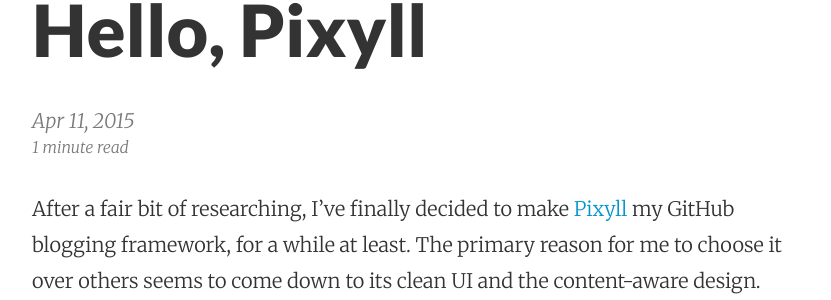
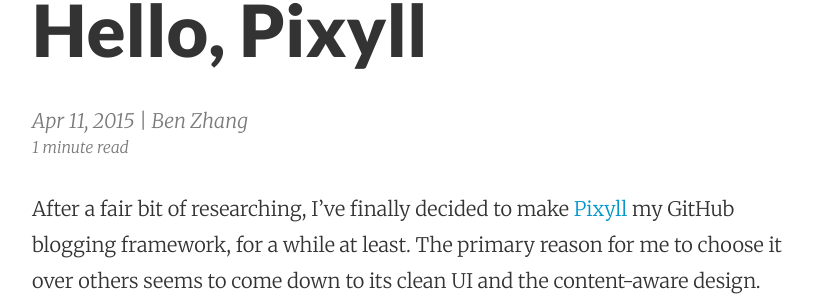
Before and after one commit to ben-z/ben-z.github.io, a Jekyll site: the page built from _posts/2015-04-11-hello-pixyll.md, in a window 1280 px wide. Shown: the part 246-546 px from the top of the page, without its empty margins (224-1055 px from the left). Built offline with Jekyll 4.4.1, drawn with Linux system fonts in a browser that asks for light colours; nearby versions of some CDN libraries; Markdown is read by kramdown in place of the engine named in the settings.

Commit message:
added author to posts

```diff
--- a/_layouts/post.html
+++ b/_layouts/post.html
@@ -9,7 +9,7 @@
 
 <div class="post-header mb2">
   <h1>{{ page.title }}</h1>
-  <span class="post-meta">{{ page.date | date: "%b %-d, %Y" }}</span><br>
+  <span class="post-meta">{{ page.date | date: "%b %-d, %Y" }} | {{site.author}}</span><br>
   {% if page.update_date %}
     <span class="post-meta">Updated: {{ page.update_date | date: "%b %-d, %Y" }}</span><br>
   {% endif %}
```
